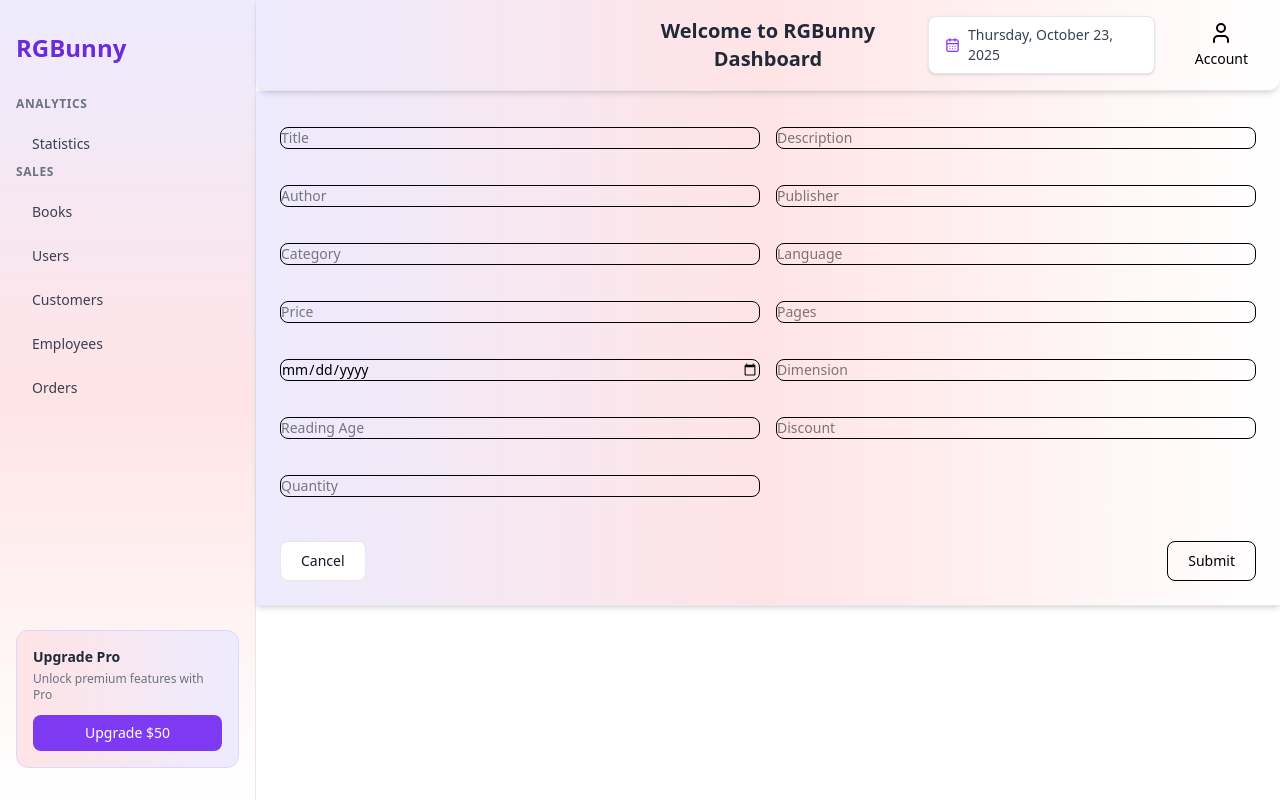
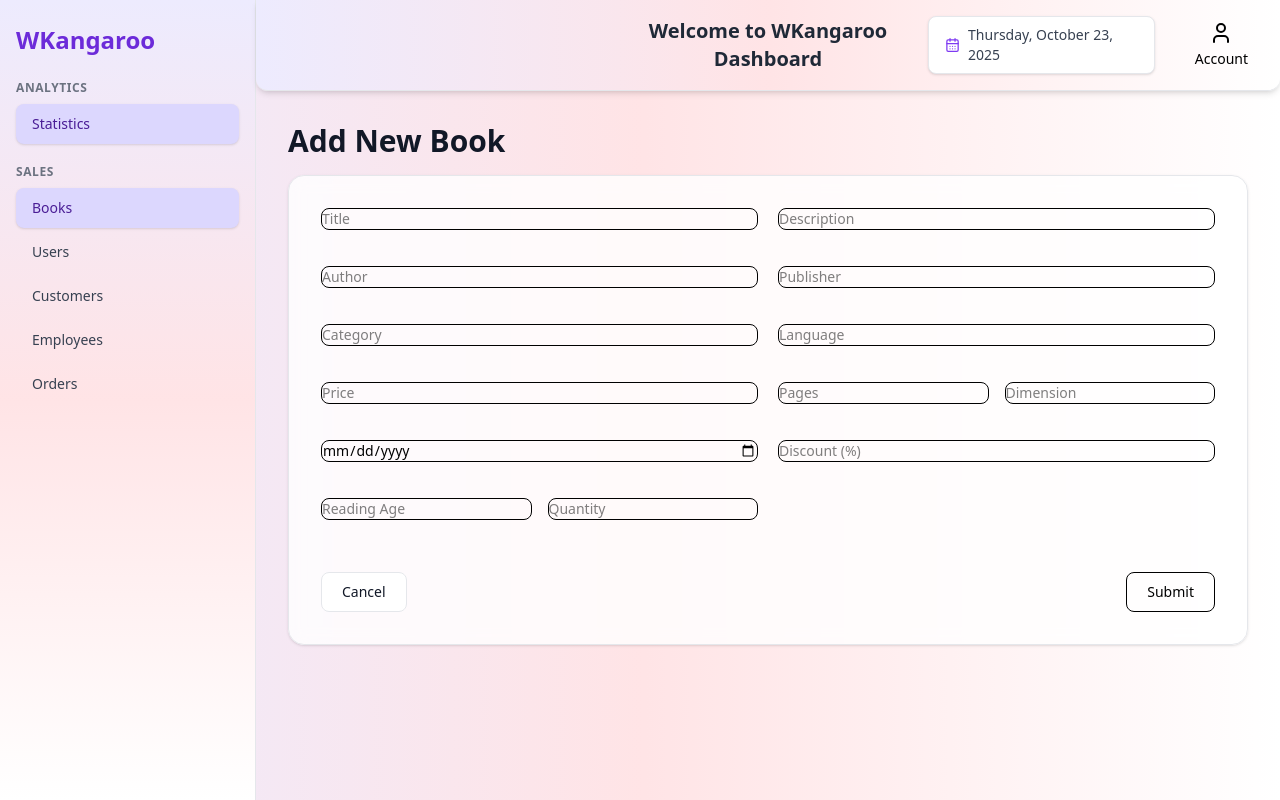
Before and after one commit to AkaDNT/BookStore_IS207, a Next.js app in the folder web-app/: page /admin/manage-books/new in a window 1280 px wide. Built offline with nearby package versions, Linux system fonts and the light colour scheme; no server answers.

Commit message:
feat: add responsive

```diff
--- a/web-app/app/(dashsboard)/admin/manage-books/BookForm.tsx
+++ b/web-app/app/(dashsboard)/admin/manage-books/BookForm.tsx
@@ -84,9 +84,10 @@
   }
 
   return (
-    <form onSubmit={handleSubmit(onSubmit)} className="space-y-6 mt-3">
-      {/* Grid: 2 columns on desktop, 1 on mobile */}
-      <div className="grid grid-cols-1 md:grid-cols-2 gap-4">
+    <div className="w-full max-w-6xl mx-auto">
+      <div className="rounded-2xl border border-gray-200 bg-white/80 backdrop-blur shadow-sm p-4 sm:p-6 lg:p-8">
+        <form onSubmit={handleSubmit(onSubmit)} className="space-y-6">
+          <div className="grid grid-cols-1 lg:grid-cols-2 gap-4 sm:gap-5">
             {/* Column 1 */}
             <div className="flex flex-col gap-4">
               <Input
@@ -121,6 +122,7 @@
                 control={control}
                 rules={{ required: "Publication date is required" }}
               />
+              <div className="grid grid-cols-1 sm:grid-cols-2 gap-4">
                 <Input
                   name="readingAge"
                   label="Reading Age"
@@ -135,6 +137,7 @@
                   control={control}
                   rules={{ required: "Quantity is required", min: 0 }}
                 />
+              </div>
             </div>
 
             {/* Column 2 */}
@@ -157,6 +160,7 @@
                 control={control}
                 rules={{ required: "Language is required" }}
               />
+              <div className="grid grid-cols-1 sm:grid-cols-2 gap-4">
                 <Input
                   name="pages"
                   label="Pages"
@@ -170,9 +174,10 @@
                   control={control}
                   rules={{ required: "Dimension is required" }}
                 />
+              </div>
               <Input
                 name="discount"
-            label="Discount"
+                label="Discount (%)"
                 type="number"
                 control={control}
                 rules={{ required: "Discount is required", min: 0 }}
@@ -180,12 +185,13 @@
             </div>
           </div>
 
-      {/* Submit / Cancel row */}
-      <div className="flex justify-between mt-6">
+          {/* Action buttons: stack on mobile */}
+          <div className="flex flex-col-reverse sm:flex-row sm:justify-between gap-3 pt-2">
             <Button
               color="alternative"
               onClick={() => router.push("/admin/manage-books")}
               type="button"
+              className="w-full sm:w-auto"
             >
               Cancel
             </Button>
@@ -195,11 +201,14 @@
               color="green"
               type="submit"
               disabled={!isValid || !isDirty}
+              className="w-full sm:w-auto"
             >
-          {isSubmitting && <Spinner size="sm" />}
+              {isSubmitting && <Spinner size="sm" className="mr-2" />}
               Submit
             </Button>
           </div>
         </form>
+      </div>
+    </div>
   );
 }
--- a/web-app/app/(dashsboard)/admin/manage-books/new/page.tsx
+++ b/web-app/app/(dashsboard)/admin/manage-books/new/page.tsx
@@ -1,6 +1,13 @@
 import React from "react";
 import BookForm from "../BookForm";
 
-export default function page() {
-  return <BookForm></BookForm>;
+export default function Page() {
+  return (
+    <section className="w-full max-w-7xl mx-auto space-y-4">
+      <h1 className="text-2xl sm:text-3xl font-bold text-gray-900">
+        Add New Book
+      </h1>
+      <BookForm />
+    </section>
+  );
 }
--- a/web-app/app/(dashsboard)/layout.tsx
+++ b/web-app/app/(dashsboard)/layout.tsx
@@ -1,21 +1,9 @@
 import { PropsWithChildren } from "react";
-import NavAdmin from "../components/layout/NavAdmin";
-import AdminHeader from "../components/layout/AdminHeader";
 import { getCurrentUser } from "../(user)/actions/getCurrentUser";
+import AdminShell from "../components/layout/AdminShell";
 
 export default async function LayoutAdminPage({ children }: PropsWithChildren) {
   const user = await getCurrentUser();
-  return (
-    <div className="flex">
-      <NavAdmin />
 
-      <div className="flex-1 flex flex-col">
-        <AdminHeader currentUser={user} />
-
-        <main className="p-6 bg-gradient-to-r from-purple-100 via-rose-100 to-white border-b border-gray-200 shadow-md">
-          {children}
-        </main>
-      </div>
-    </div>
-  );
+  return <AdminShell user={user}>{children}</AdminShell>;
 }
--- a/web-app/app/components/layout/AdminHeader.tsx
+++ b/web-app/app/components/layout/AdminHeader.tsx
@@ -2,13 +2,14 @@
 
 import { CurrentUser } from "@/app/(user)/actions/getCurrentUser";
 import AccountDropdown from "./AccountDropdown";
-import { CalendarDays } from "lucide-react";
+import { CalendarDays, Menu } from "lucide-react";
 
 interface Props {
   currentUser: CurrentUser | null;
+  onOpenSidebar?: () => void; // thêm để mở Nav mobile
 }
 
-export default function AdminHeader({ currentUser }: Props) {
+export default function AdminHeader({ currentUser, onOpenSidebar }: Props) {
   const today = new Date();
   const formattedDate = today.toLocaleDateString("en-US", {
     weekday: "long",
@@ -18,31 +19,38 @@
   });
 
   return (
-    <header className="sticky top-0 z-50 w-full flex items-center justify-between px-8 py-4 bg-gradient-to-r from-purple-100 via-rose-100 to-white border-b border-gray-200 shadow-md rounded-b-xl">
-      {/* Left Spacer - For balance */}
-      <div className="flex-1"></div>
+    <header className="sticky top-0 z-50 w-full flex items-center justify-between px-4 sm:px-6 lg:px-8 py-4 bg-gradient-to-r from-purple-100 via-rose-100 to-white border-b border-gray-200 shadow-md rounded-b-xl">
+      {/* Left: menu mobile + spacer */}
+      <div className="flex-1 flex items-center">
+        <button
+          type="button"
+          onClick={onOpenSidebar}
+          className="md:hidden inline-flex items-center justify-center rounded-lg border border-gray-200 bg-white p-2 shadow-sm hover:bg-gray-50 transition"
+          aria-label="Open sidebar"
+        >
+          <Menu className="w-5 h-5 text-gray-700" />
+        </button>
+      </div>
 
-      {/* Centered Welcome Text */}
+      {/* Centered Welcome Text (giữ như cũ) */}
       <div className="flex-1 flex justify-center">
-        <h1 className="text-xl font-semibold text-gray-800 text-center">
+        <h1 className="text-lg sm:text-xl font-semibold text-gray-800 text-center">
           Welcome{" "}
           <span className="text-purple-700 font-bold">
             {currentUser?.userName}
           </span>{" "}
-          to RGBunny Dashboard
+          to WKangaroo Dashboard
         </h1>
       </div>
 
-      {/* Right Section - Date and Account */}
-      <div className="flex-1 flex items-center justify-end gap-6">
-        {/* Date Section with increased gap */}
+      {/* Right Section - Date and Account (giữ như cũ) */}
+      <div className="flex-1 flex items-center justify-end gap-4 sm:gap-6">
         <div className="hidden md:flex items-center gap-2 bg-white rounded-lg px-4 py-2 shadow-sm border border-gray-200 text-gray-700">
           <CalendarDays className="w-4 h-4 text-purple-600" />
           <span className="text-sm font-medium">{formattedDate}</span>
         </div>
 
-        {/* Account Dropdown with margin */}
-        <div className="ml-4">
+        <div className="ml-2 sm:ml-4">
           <AccountDropdown user={currentUser} />
         </div>
       </div>
--- /dev/null
+++ b/web-app/app/components/layout/AdminShell.tsx
@@ -0,0 +1,30 @@
+"use client";
+
+import { PropsWithChildren, useState } from "react";
+import { CurrentUser } from "@/app/(user)/actions/getCurrentUser";
+import NavAdmin from "./NavAdmin";
+import AdminHeader from "./AdminHeader";
+
+interface Props extends PropsWithChildren {
+  user: CurrentUser | null;
+}
+
+export default function AdminShell({ user, children }: Props) {
+  const [sidebarOpen, setSidebarOpen] = useState(false);
+
+  return (
+    <div className="min-h-screen bg-gradient-to-r from-purple-100 via-rose-100 to-white md:flex">
+      <NavAdmin open={sidebarOpen} onClose={() => setSidebarOpen(false)} />
+
+      {/* Content bên phải */}
+      <div className="flex-1 min-w-0 flex flex-col">
+        <AdminHeader
+          currentUser={user}
+          onOpenSidebar={() => setSidebarOpen(true)}
+        />
+
+        <main className="flex-1 p-4 sm:p-6 lg:p-8">{children}</main>
+      </div>
+    </div>
+  );
+}
--- a/web-app/app/components/layout/NavAdmin.tsx
+++ b/web-app/app/components/layout/NavAdmin.tsx
@@ -3,6 +3,7 @@
 import Link from "next/link";
 import { usePathname } from "next/navigation";
 import { cn } from "@/lib/utils";
+import { X } from "lucide-react";
 
 const navStatistic = [{ label: "Statistics", href: "/admin" }];
 
@@ -14,26 +15,72 @@
   { label: "Orders", href: "/admin/manage-orders" },
 ];
 
-export default function NavAdmin() {
+interface Props {
+  open: boolean;
+  onClose: () => void;
+}
+
+export default function NavAdmin({ open, onClose }: Props) {
   const pathname = usePathname();
 
+  const isActive = (href: string) =>
+    pathname === href || pathname.startsWith(href + "/");
+
   return (
-    <aside className="w-64 h-screen px-4 py-8 bg-gradient-to-b from-purple-100 via-rose-100 to-white border-r border-gray-200 flex flex-col transition-all duration-300">
-      <h2 className="text-2xl font-bold text-purple-700 mb-8">RGBunny</h2>
+    <>
+      {/* Overlay mobile */}
+      <div
+        className={cn(
+          "fixed inset-0 z-40 bg-black/30 transition-opacity md:hidden",
+          open ? "opacity-100" : "pointer-events-none opacity-0"
+        )}
+        onClick={onClose}
+        aria-hidden="true"
+      />
 
-      {/* Main Navigation */}
-      <h3 className="text-xs font-semibold text-gray-500 uppercase tracking-wider mb-3">
+      <aside
+        className={cn(
+          `
+          z-50 h-dvh w-72 md:w-64
+          bg-gradient-to-b from-purple-100 via-rose-100 to-white
+          border-r border-gray-200
+          px-4 py-6
+          flex flex-col
+          transition-transform duration-300
+
+          fixed left-0 top-0 md:sticky md:top-0
+          md:translate-x-0
+        `,
+          open ? "translate-x-0" : "-translate-x-full md:translate-x-0"
+        )}
+      >
+        {/* Brand + close (mobile) */}
+        <div className="flex items-center justify-between mb-6">
+          <h2 className="text-2xl font-bold text-purple-700">WKangaroo</h2>
+          <button
+            type="button"
+            onClick={onClose}
+            className="md:hidden rounded-lg border border-gray-200 bg-white p-2 shadow-sm"
+            aria-label="Close sidebar"
+          >
+            <X className="h-5 w-5" />
+          </button>
+        </div>
+
+        {/* Analytics */}
+        <h3 className="text-xs font-semibold text-gray-500 uppercase tracking-wider mb-2">
           ANALYTICS
         </h3>
-      <nav className="flex flex-col space-y-1">
+        <nav className="flex flex-col space-y-1 mb-5">
           {navStatistic.map((item) => (
             <Link
               key={item.href}
               href={item.href}
+              onClick={onClose}
               className={cn(
-              "px-4 py-2.5 rounded-lg text-sm font-medium transition-all duration-200",
-              pathname === item.href
-                ? "bg-purple-200 text-purple-800 shadow-sm"
+                "px-4 py-2.5 rounded-lg text-sm font-medium transition-all",
+                isActive(item.href)
+                  ? "bg-purple-200 text-purple-900 shadow-sm"
                   : "text-gray-700 hover:bg-purple-50"
               )}
             >
@@ -41,8 +88,9 @@
             </Link>
           ))}
         </nav>
-      <div className="mb-6">
-        <h3 className="text-xs font-semibold text-gray-500 uppercase tracking-wider mb-3">
+
+        {/* Sales */}
+        <h3 className="text-xs font-semibold text-gray-500 uppercase tracking-wider mb-2">
           SALES
         </h3>
         <nav className="flex flex-col space-y-1">
@@ -50,10 +98,11 @@
             <Link
               key={item.href}
               href={item.href}
+              onClick={onClose}
               className={cn(
-                "px-4 py-2.5 rounded-lg text-sm font-medium transition-all duration-200",
-                pathname === item.href
-                  ? "bg-purple-200 text-purple-800 shadow-sm"
+                "px-4 py-2.5 rounded-lg text-sm font-medium transition-all",
+                isActive(item.href)
+                  ? "bg-purple-200 text-purple-900 shadow-sm"
                   : "text-gray-700 hover:bg-purple-50"
               )}
             >
@@ -61,20 +110,7 @@
             </Link>
           ))}
         </nav>
-      </div>
-
-      {/* CTA / Footer */}
-      <div className="mt-auto bg-gradient-to-r from-rose-100 to-purple-100 rounded-xl p-4 border border-purple-200">
-        <h3 className="text-sm font-semibold text-gray-800 mb-1">
-          Upgrade Pro
-        </h3>
-        <p className="text-xs text-gray-500 mb-3">
-          Unlock premium features with Pro
-        </p>
-        <button className="w-full bg-purple-600 hover:bg-purple-700 text-white py-2 px-4 rounded-lg text-sm font-medium transition-colors">
-          Upgrade $50
-        </button>
-      </div>
       </aside>
+    </>
   );
 }
--- a/web-app/app/components/ui/BookTable.tsx
+++ b/web-app/app/components/ui/BookTable.tsx
@@ -1,19 +1,40 @@
 "use client";
 
 import Link from "next/link";
-import { Pencil, Trash2 } from "lucide-react";
+import { Pencil, Trash2, ChevronLeft, ChevronRight } from "lucide-react";
 import { Book } from "@/app/(user)/models/Book";
-import { useMemo } from "react";
+import { useCallback, useEffect, useMemo, useState } from "react";
 import { deleteBook } from "@/app/(user)/actions/bookAction";
 import { useRouter } from "next/navigation";
 import toast from "react-hot-toast";
 
 type Props = { books: Book[] };
 
+const PAGE_SIZE = 10;
+
 export default function BookTable({ books }: Props) {
   const router = useRouter();
+  const [page, setPage] = useState(1);
 
-  const handleDelete = async (id: number) => {
+  // Reset page when data changes (e.g. after search)
+  useEffect(() => {
+    setPage(1);
+  }, [books]);
+
+  const totalPages = Math.max(1, Math.ceil(books.length / PAGE_SIZE));
+
+  // Clamp page if books length changes
+  useEffect(() => {
+    if (page > totalPages) setPage(totalPages);
+  }, [page, totalPages]);
+
+  const pagedBooks = useMemo(() => {
+    const start = (page - 1) * PAGE_SIZE;
+    return books.slice(start, start + PAGE_SIZE);
+  }, [books, page]);
+
+  const handleDelete = useCallback(
+    async (id: number) => {
       const confirm = window.confirm(
         "Are you sure you want to delete this book?"
       );
@@ -25,16 +46,45 @@
         router.refresh();
       } catch (error) {
         console.error("Failed to delete book:", error);
-      alert("Failed to delete book. Please try again.");
+        toast.error("Failed to delete book. Please try again.");
       }
-  };
+    },
+    [router]
+  );
 
-  const rows = useMemo(
-    () =>
-      books.map((b, idx) => (
+  const canPrev = page > 1;
+  const canNext = page < totalPages;
+
+  const goPrev = () => canPrev && setPage((p) => p - 1);
+  const goNext = () => canNext && setPage((p) => p + 1);
+
+  const pageNumbers = useMemo(() => {
+    if (totalPages <= 7)
+      return Array.from({ length: totalPages }, (_, i) => i + 1);
+
+    const nums: (number | "...")[] = [];
+    const left = Math.max(2, page - 1);
+    const right = Math.min(totalPages - 1, page + 1);
+
+    nums.push(1);
+    if (left > 2) nums.push("...");
+
+    for (let i = left; i <= right; i++) nums.push(i);
+
+    if (right < totalPages - 1) nums.push("...");
+    nums.push(totalPages);
+
+    return nums;
+  }, [page, totalPages]);
+
+  const rows = useMemo(() => {
+    return pagedBooks.map((b, idx) => {
+      const globalIndex = (page - 1) * PAGE_SIZE + idx + 1;
+
+      return (
         <tr key={b.id} className="odd:bg-white even:bg-gray-50">
           <td className="px-4 py-3 whitespace-nowrap text-sm text-gray-600">
-            {idx + 1}
+            {globalIndex}
           </td>
           <td className="px-4 py-3 text-sm font-medium text-gray-900">
             {b.title}
@@ -48,8 +98,8 @@
             {new Date(b.publicationDate).toLocaleDateString()}
           </td>
 
-          {/* Action buttons */}
-          <td className="px-4 py-3 text-sm flex items-center gap-3">
+          <td className="px-4 py-3 text-sm">
+            <div className="flex items-center gap-3">
               <Link
                 href={`/admin/manage-books/update/${b.id}`}
                 className="text-purple-600 hover:text-purple-800"
@@ -65,22 +115,26 @@
               >
                 <Trash2 className="w-4 h-4" />
               </button>
+            </div>
           </td>
         </tr>
-      )),
-    // eslint-disable-next-line react-hooks/exhaustive-deps
-    [books]
       );
+    });
+  }, [pagedBooks, page, handleDelete]);
 
-  if (!books.length)
-    return (
-      <p className="text-gray-600 italic">
-        There are no books in the database.
-      </p>
-    );
+  const from = books.length === 0 ? 0 : (page - 1) * PAGE_SIZE + 1;
+  const to = Math.min(page * PAGE_SIZE, books.length);
 
   return (
-    <div className="overflow-x-auto bg-white shadow rounded-lg">
+    <div className="bg-white shadow rounded-lg overflow-hidden">
+      {/* Empty state */}
+      {books.length === 0 ? (
+        <div className="p-6 text-gray-600 italic">
+          There are no books in the database.
+        </div>
+      ) : (
+        <>
+          <div className="overflow-x-auto">
             <table className="min-w-full divide-y divide-gray-200">
               <thead className="bg-purple-100">
                 <tr>
@@ -105,5 +159,73 @@
               <tbody className="divide-y divide-gray-200">{rows}</tbody>
             </table>
           </div>
+
+          {/* Pagination footer */}
+          <div className="flex flex-col sm:flex-row sm:items-center sm:justify-between gap-3 px-4 py-3 border-t border-gray-200">
+            <div className="text-sm text-gray-600">
+              Showing <span className="font-medium">{from}</span>–{" "}
+              <span className="font-medium">{to}</span> of{" "}
+              <span className="font-medium">{books.length}</span>
+            </div>
+
+            <div className="flex items-center justify-between sm:justify-end gap-2">
+              <button
+                onClick={goPrev}
+                disabled={!canPrev}
+                className="
+                  inline-flex items-center gap-1
+                  rounded-lg border border-gray-200 bg-white
+                  px-3 py-2 text-sm font-medium text-gray-700
+                  hover:bg-gray-50 disabled:opacity-40 disabled:cursor-not-allowed
+                "
+              >
+                <ChevronLeft className="w-4 h-4" />
+                Prev
+              </button>
+
+              <div className="flex items-center gap-1">
+                {pageNumbers.map((n, idx) =>
+                  n === "..." ? (
+                    <span key={`dots-${idx}`} className="px-2 text-gray-500">
+                      ...
+                    </span>
+                  ) : (
+                    <button
+                      key={n}
+                      onClick={() => setPage(n)}
+                      className={`
+                        w-9 h-9 rounded-lg border text-sm font-medium
+                        ${
+                          n === page
+                            ? "bg-purple-600 border-purple-600 text-white"
+                            : "bg-white border-gray-200 text-gray-700 hover:bg-gray-50"
+                        }
+                      `}
+                      aria-current={n === page ? "page" : undefined}
+                    >
+                      {n}
+                    </button>
+                  )
+                )}
+              </div>
+
+              <button
+                onClick={goNext}
+                disabled={!canNext}
+                className="
+                  inline-flex items-center gap-1
+                  rounded-lg border border-gray-200 bg-white
+                  px-3 py-2 text-sm font-medium text-gray-700
+                  hover:bg-gray-50 disabled:opacity-40 disabled:cursor-not-allowed
+                "
+              >
+                Next
+                <ChevronRight className="w-4 h-4" />
+              </button>
+            </div>
+          </div>
+        </>
+      )}
+    </div>
   );
 }
```
Also changed, not shown: web-app/app/(dashsboard)/admin/manage-books/BookClientPage.tsx (+23 -6 lines), web-app/app/(dashsboard)/admin/manage-books/page.tsx (+13 -4 lines), web-app/app/(dashsboard)/admin/statistics/RevenueByDateChart.tsx (+24 -8 lines), web-app/app/components/layout/ListBooks.tsx (+59 -60 lines). Lines whose indentation alone changed are shown as unchanged.
